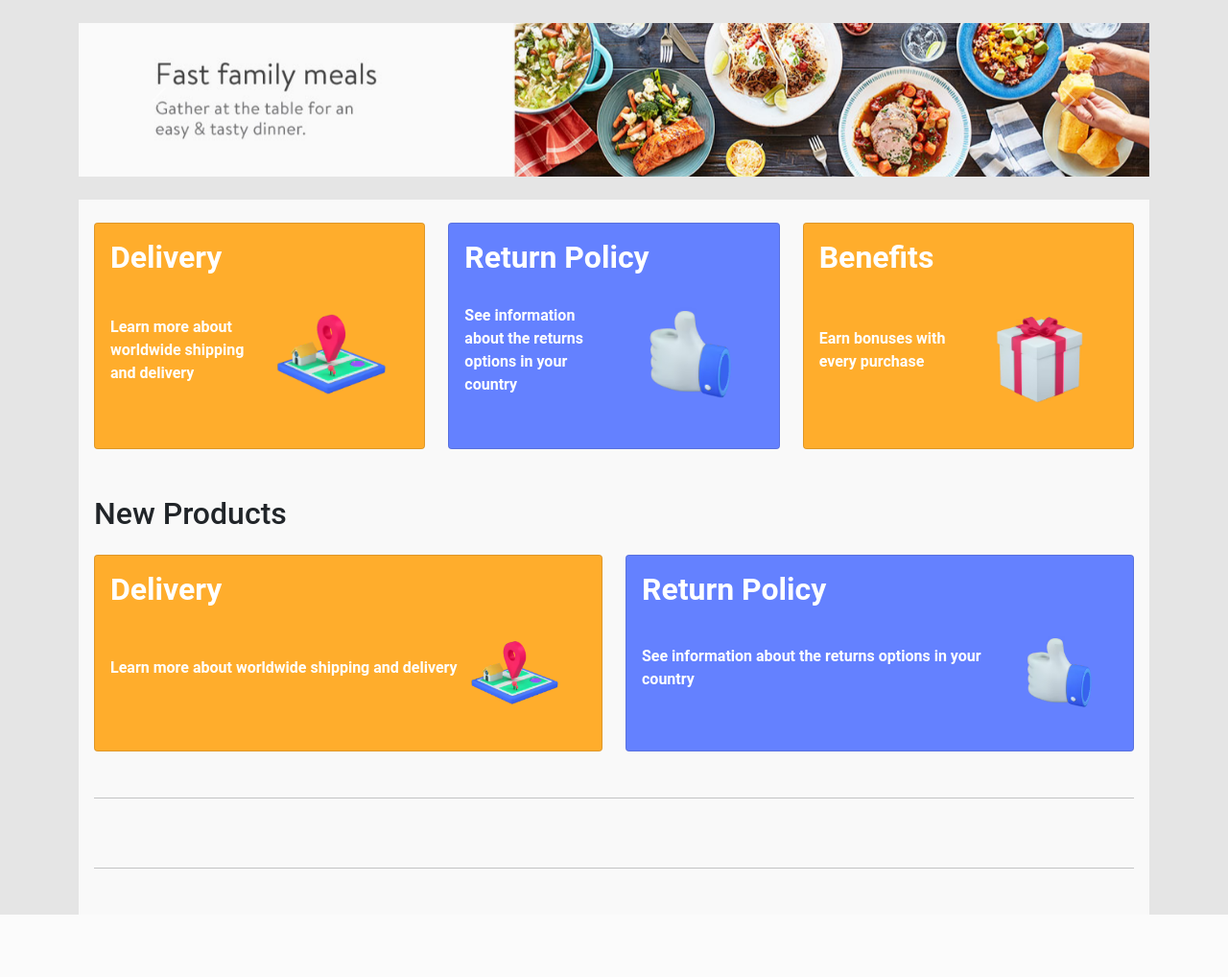
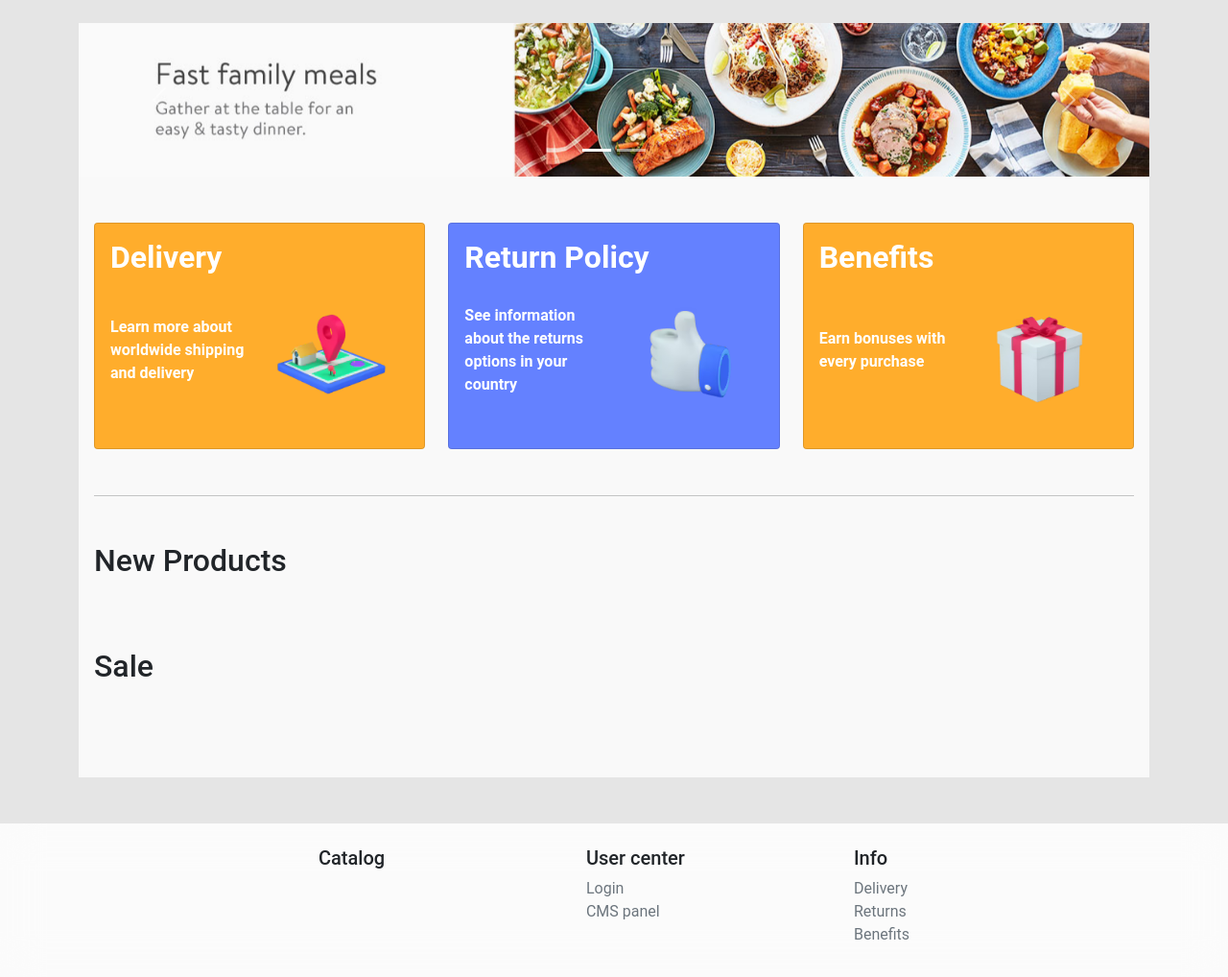
Before and after one commit to nvrmndmnm/shop, a Django app: page / in a window 1280 px wide. Shown: the part 71-1089 px from the top of the page at 96% size. Before the commit the page ends 1024 px from the top, so only its background shows below. Run offline with Django 3.2, Linux system fonts and the light colour scheme; data that the repository does not hold is empty; some libraries are stand-ins or nearby versions.

Commit message:
Major style changes, added pseudo-404, created info pages

```diff
--- a/source/storefront/static/css/main.css
+++ b/source/storefront/static/css/main.css
@@ -2,6 +2,7 @@
 body {
     background-color: #e5e5e5;
     font-family: "Roboto", "Lucida Grande", Verdana, Arial, sans-serif;
+    min-height: 100vh;
 }
 .btn:focus {
     border-color: inherit;
@@ -51,6 +52,11 @@ body {
     color: #fa4b4b;
     text-decoration: none;
 }
+.site-footer {
+    background-color: rgba(255, 255, 255, .85);
+    -webkit-backdrop-filter: saturate(180%) blur(20px);
+    backdrop-filter: saturate(180%) blur(20px);
+}
 .main-slider {
     height: 20vh;
     background: no-repeat center center scroll;
--- a/source/storefront/templates/base.html
+++ b/source/storefront/templates/base.html
@@ -22,27 +22,18 @@
 
             <ul class="navbar-nav w-100 justify-content-between align-items-center">
                 <li class="nav-item dropdown active">
-                    <button class="btn btn-main dropdown-toggle px-4" type="button" id="dropdownMenuButton1" data-bs-toggle="dropdown" aria-expanded="false">
+                    <button class="btn btn-main dropdown-toggle px-4" type="button"
+                            id="dropdownMenuButton1" data-bs-toggle="dropdown" aria-expanded="false">
                         <i class="fa fa-bars"></i> Catalog
                     </button>
                     <ul class="dropdown-menu" aria-labelledby="dropdownMenuButton1">
                         {% for category in categories_list %}
-                            <li><a class="dropdown-item" href="/c/{{ category.pk }}">{{ category.title }}</a></li>
+                            <li><a class="dropdown-item" href="{% url 'storefront:category' category.pk %}">{{ category.title }}</a></li>
                         {% endfor %}
                     </ul>
                 </li>
                 <li class="nav-item">
                     {% include 'partial/search_form.html' with home=True %}
-                    {#                    <form class="form-inline" action="">#}
-                    {#                        <div class="input-group">#}
-                    {#                            <input class="form-control py-2 border-right-0 border" type="search" placeholder="Search" id="search-input">#}
-                    {#                            <span class="input-group-append">#}
-                    {#              <button class="btn btn-search border-left-0 border nav-link" type="button">#}
-                    {#                    <i class="fa fa-search"></i>#}
-                    {#              </button>#}
-                    {#            </span>#}
-                    {#                        </div>#}
-                    {#                    </form>#}
                 </li>
                 <li class="nav-item">
                     <div class="d-flex">
@@ -67,6 +58,37 @@
     </div>
 </nav>
 {% block content %}{% endblock %}
+<footer class="site-footer mt-5">
+    <div class="container d-flex flex-nowrap justify-content-center pt-4">
+        <div class="w-25 mb-3">
+            <h5>Catalog</h5>
+            <ul class="list-unstyled">
+                {% for category in categories_list|slice:"5" %}
+                    <li><a class="text-muted text-decoration-none" href="{% url 'storefront:category' category.pk %}">{{ category.title }}</a></li>
+                {% endfor %}
+            </ul>
+        </div>
+        <div class="w-25 mb-3">
+            <h5>User center</h5>
+            <ul class="list-unstyled">
+                {% if user.is_authenticated %}
+                    <li><a class="text-muted text-decoration-none" href="{% url 'accounts:profile' user.pk %}">Profile</a></li>
+                {% else %}
+                    <li><a class="text-muted text-decoration-none" href="{% url 'accounts:login' %}">Login</a></li>
+                {% endif %}
+                <li><a class="text-muted text-decoration-none" href="{% url 'cms:cms' %}">CMS panel</a></li>
+            </ul>
+        </div>
+        <div class="mb-3">
+            <h5>Info</h5>
+            <ul class="list-unstyled">
+                <li><a class="text-muted text-decoration-none" href="{% url 'storefront:delivery' %}">Delivery</a></li>
+                <li><a class="text-muted text-decoration-none" href="{% url 'storefront:returns' %}">Returns</a></li>
+                <li><a class="text-muted text-decoration-none" href="{% url 'storefront:benefits' %}">Benefits</a></li>
+            </ul>
+        </div>
+    </div>
+</footer>
 <script src="{% static "js/jquery-3.6.0.min.js" %}"></script>
 <script src="{% static "js/bootstrap.min.js" %}"></script>
 </body>
--- a/source/storefront/templates/index.html
+++ b/source/storefront/templates/index.html
@@ -4,36 +4,36 @@
 {% block content %}
     <div class="container pt-4">
         <div class="content">
-            <div id="carouselExampleIndicators" class="carousel slide" data-ride="carousel">
-                <ol class="carousel-indicators">
-                    <li data-target="#carouselExampleIndicators" data-slide-to="0" class="active"></li>
-                    <li data-target="#carouselExampleIndicators" data-slide-to="1" class=""></li>
-                </ol>
-                <div class="carousel-inner" role="listbox">
+            <div id="mainCarousel" class="carousel slide" data-bs-ride="carousel">
+                <div class="carousel-indicators">
+                    <button type="button" data-bs-target="#mainCarousel" data-bs-slide-to="0" class="active"></button>
+                    <button type="button" data-bs-target="#mainCarousel" data-bs-slide-to="1"></button>
+                </div>
+                <div class="carousel-inner">
                     <div class="carousel-item main-slider active"
                          style="background-image: url({% static 'img/banners/1.jpg' %})">
                     </div>
-                    <div class="carousel-item main-slider" style="background-image: url({% static 'img/banners/1.webp' %})">
+                    <div class="carousel-item main-slider"
+                         style="background-image: url({% static 'img/banners/1.webp' %})">
                         <div class="carousel-caption d-none d-md-block">
                             <h3 class="text-dark"><strong class="bg-light">Too tired for groceries shopping?</strong></h3>
                             <p class="lead"><span class="bg-dark">We deliver to you - fast and reliably!</span></p>
                         </div>
                     </div>
-                </div>
-                <a class="carousel-control-prev" href="#carouselExampleIndicators" role="button" data-slide="prev">
+                    <button class="carousel-control-prev" type="button" data-bs-target="#mainCarousel" data-bs-slide="prev">
                         <span class="carousel-control-prev-icon" aria-hidden="true"></span>
-                    <span class="sr-only">Previous</span>
-                </a>
-                <a class="carousel-control-next" href="#carouselExampleIndicators" role="button" data-slide="next">
+                        <span class="visually-hidden">Previous</span>
+                    </button>
+                    <button class="carousel-control-next" type="button" data-bs-target="#mainCarousel" data-bs-slide="next">
                         <span class="carousel-control-next-icon" aria-hidden="true"></span>
-                    <span class="sr-only">Next</span>
-                </a>
+                        <span class="visually-hidden">Next</span>
+                    </button>
                 </div>
             </div>
             <div class="content px-3 py-4 mt-4">
                 <div class="row text-white">
                     <div class="col-lg-4 col-xl-4 col-md-6 mb-4">
-                    <div class="card card-yellow h-100" onclick="location.href='{% url "storefront:index" %}';">
+                        <div class="card card-yellow h-100" onclick="location.href='{% url "storefront:delivery" %}';">
                             <div class="card-body">
                                 <h2 class="card-title"><strong>Delivery</strong></h2>
                                 <div class="d-flex align-items-center">
@@ -44,7 +44,7 @@
                         </div>
                     </div>
                     <div class="col-lg-4 col-xl-4 col-md-6 mb-4">
-                    <div class="card card-blue h-100" onclick="location.href='{% url "storefront:index" %}';">
+                        <div class="card card-blue h-100" onclick="location.href='{% url "storefront:returns" %}';">
                             <div class="card-body">
                                 <h2 class="card-title"><strong>Return Policy</strong></h2>
                                 <div class="d-flex align-items-center">
@@ -55,7 +55,7 @@
                         </div>
                     </div>
                     <div class="col-lg-4 col-xl-4 col-md-6 mb-4">
-                    <div class="card card-yellow h-100" onclick="location.href='{% url "storefront:index" %}';">
+                        <div class="card card-yellow h-100" onclick="location.href='{% url "storefront:benefits" %}';">
                             <div class="card-body">
                                 <h2 class="card-title"><strong>Benefits</strong></h2>
                                 <div class="d-flex align-items-center">
@@ -66,54 +66,38 @@
                         </div>
                     </div>
                 </div>
-            <h2 class="my-4">New Products</h2>
-            <div class="row text-white">
-                <div class="col-lg-6 col-xl-6 col-md-6 mb-4">
-                    <div class="card card-yellow h-100" onclick="location.href='{% url "storefront:index" %}';">
-                        <div class="card-body">
-                            <h2 class="card-title"><strong>Delivery</strong></h2>
-                            <div class="d-flex align-items-center">
-                                <p class="card-text"><strong>Learn more about worldwide shipping and delivery</strong></p>
-                                <img src="{% static "img/image 113.png" %}" class="img-fluid w-25">
-                            </div>
-                        </div>
-                    </div>
-                </div>
-                <div class="col-lg-6 col-xl-6 col-md-6 mb-4">
-                    <div class="card card-blue h-100" onclick="location.href='{% url "storefront:index" %}';">
-                        <div class="card-body">
-                            <h2 class="card-title"><strong>Return Policy</strong></h2>
-                            <div class="d-flex align-items-center">
-                                <p class="card-text"><strong>See information about the returns options in your country</strong></p>
-                                <img src="{% static "img/image 114.png" %}" class="img-fluid w-25">
-                            </div>
-                        </div>
-                    </div>
-                </div>
-            </div>
                 <hr class="my-4">
-            <div id="multi-item-example" class="carousel slide carousel-multi-item" data-ride="carousel">
-                {% if products|length > 11 %}
+                <h2 class="mt-5 mb-4">New Products</h2>
+                <div id="newProductsCarousel" class="carousel slide carousel-multi-item" data-bs-ride="carousel">
+                    {% if product_list|length > 2 %}
                         <ol class="carousel-indicators">
-                    <li data-target="#multi-item-example" data-slide-to="0" class="active"></li>
-                    <li data-target="#multi-item-example" data-slide-to="1"></li>
-                    <li data-target="#multi-item-example" data-slide-to="2"></li>
+                            <li data-bs-target="#newProductsCarousel" data-bs-slide-to="0" class="active"></li>
+                            <li data-bs-target="#newProductsCarousel" data-bs-slide-to="1"></li>
+                            <li data-bs-target="#newProductsCarousel" data-bs-slide-to="2"></li>
                         </ol>
                     {% endif %}
-                <div class="carousel-inner mb-5" role="listbox">
+                    <div class="carousel-inner mb-5">
                         {% for product in product_list|slice:":12" %}
                             {% if forloop.counter == 1 %}
                                 <div class="carousel-item active">
                             {% elif forloop.counter == 5 or forloop.counter == 9 %}
                                 <div class="carousel-item">
                             {% endif %}
-                    <div class="col-md-3 h-100" style="float:left">
+                        <div class="col-md-3 h-100 px-3 py-1" style="float:left">
                             <div class="card mb-2 product-card" onclick="location.href='{% url "storefront:product" product.pk %}';">
-                            <img class="card-img-top product-img-preview" src="{{ product.image_container.images.first.file.url }}" alt="{{ product.title }}">
+                                <img class="card-img-top product-img-preview pt-2"
+                                     src="{{ product.image_container.images.first.file.url }}" alt="{{ product.title }}">
                                 <div class="card-body">
                                     <p class="product-title text-center">{{ product.title }}</p>
                                     <div class="d-flex align-items-center">
-                                    <h5 class="product-price w-50">{{ product.stock.price }}</h5>
+                                        <h5 class="pro-price w-50">
+                                            {% if product.stock.discount_price %}
+                                                <strike class="text-muted">${{ product.stock.price }}</strike>
+                                                <span class="discount">${{ product.stock.discount_price }}</span>
+                                            {% else %}
+                                                <span class="text-muted">${{ product.stock.price }}</span>
+                                            {% endif %}
+                                        </h5>
                                         <a class="nav-link w-25" href="ppp"><i class="fa fa-shopping-cart fa-2x"></i></a>
                                         <a class="nav-link w-25" href="ooo"><i class="fa fa-heart fa-2x"></i></a>
                                     </div>
@@ -126,7 +110,49 @@
                         {% endfor %}
                         </div>
                     </div>
-                <hr class="my-4">
+                    <h2 class="mt-5 mb-4">Sale</h2>
+                    <div id="discountProductsCarousel" class="carousel slide carousel-multi-item" data-bs-ride="carousel">
+                        {% if product_list|length > 4 %}
+                            <ol class="carousel-indicators">
+                                <li data-bs-target="#discountProductsCarousel" data-bs-slide-to="0" class="active"></li>
+                                <li data-bs-target="#discountProductsCarousel" data-bs-slide-to="1"></li>
+                                <li data-bs-target="#discountProductsCarousel" data-bs-slide-to="2"></li>
+                            </ol>
+                        {% endif %}
+                        <div class="carousel-inner mb-5">
+                            {% for product in product_list|slice:":12" %}
+                                {% if forloop.counter == 1 %}
+                                    <div class="carousel-item active">
+                                {% elif forloop.counter == 5 or forloop.counter == 9 %}
+                                    <div class="carousel-item">
+                                {% endif %}
+                            <div class="col-md-3 h-100 px-3 py-1" style="float:left">
+                                <div class="card mb-2 product-card" onclick="location.href='{% url "storefront:product" product.pk %}';">
+                                    <img class="card-img-top product-img-preview pt-2"
+                                         src="{{ product.image_container.images.first.file.url }}" alt="{{ product.title }}">
+                                    <div class="card-body">
+                                        <p class="product-title text-center">{{ product.title }}</p>
+                                        <div class="d-flex align-items-center">
+                                            <h5 class="pro-price w-50">
+                                                {% if product.stock.discount_price %}
+                                                    <strike class="text-muted">${{ product.stock.price }}</strike>
+                                                    <span class="discount">${{ product.stock.discount_price }}</span>
+                                                {% else %}
+                                                    <span class="text-muted">${{ product.stock.price }}</span>
+                                                {% endif %}
+                                            </h5>
+                                            <a class="nav-link w-25" href="ppp"><i class="fa fa-shopping-cart fa-2x"></i></a>
+                                            <a class="nav-link w-25" href="ooo"><i class="fa fa-heart fa-2x"></i></a>
+                                        </div>
+                                    </div>
+                                </div>
+                            </div>
+                            {% if forloop.counter == 4 or forloop.counter == 8 or forloop.counter == 12 %}
+                                </div>
+                            {% endif %}
+                            {% endfor %}
+                            </div>
+                        </div>
                     </div>
                 </div>
             </div>
--- /dev/null
+++ b/source/storefront/templates/info_pages/benefits.html
@@ -0,0 +1,6 @@
+{% extends 'base.html' %}
+{% load static %}
+{% block title %}Benefits{% endblock %}
+{% block content %}
+    Benefits
+{% endblock %}
--- /dev/null
+++ b/source/storefront/templates/info_pages/delivery.html
@@ -0,0 +1,6 @@
+{% extends 'base.html' %}
+{% load static %}
+{% block title %}Delivery{% endblock %}
+{% block content %}
+    Delivery
+{% endblock %}
--- /dev/null
+++ b/source/storefront/templates/info_pages/return_policy.html
@@ -0,0 +1,6 @@
+{% extends 'base.html' %}
+{% load static %}
+{% block title %}Benefits{% endblock %}
+{% block content %}
+    Benefits
+{% endblock %}
--- a/source/storefront/urls.py
+++ b/source/storefront/urls.py
@@ -7,5 +7,8 @@ urlpatterns = [
     path('', storefront_views.IndexView.as_view(), name='index'),
     path('p/<int:pk>/', storefront_views.ProductDetailView.as_view(), name='product'),
     path('c/<int:pk>/', storefront_views.ProductListView.as_view(), name='category'),
-    path('search/', storefront_views.ProductSearchView.as_view(), name='search')
+    path('search/', storefront_views.ProductSearchView.as_view(), name='search'),
+    path('delivery/', storefront_views.DeliveryPageView.as_view(), name='delivery'),
+    path('benefits/', storefront_views.BenefitsPageView.as_view(), name='benefits'),
+    path('returns/', storefront_views.ReturnPolicyPageView.as_view(), name='returns')
 ]
--- a/source/storefront/views/product_views.py
+++ b/source/storefront/views/product_views.py
@@ -26,7 +26,7 @@ class ProductSearchView(ListView):
         return context
 
     def get_queryset(self):
-        queryset = super().get_queryset()
+        queryset = super().get_queryset().exclude(stock__isnull=True).filter(stock__quantity__gt=0)
         if self.search_value:
             query = self.get_query()
             queryset = queryset.filter(query)
@@ -46,7 +46,7 @@ class ProductSearchView(ListView):
 
 class IndexView(ProductSearchView):
     template_name = 'index.html'
-    paginate_by = 5
+    paginate_by = 12
 
 
 class ProductListView(ProductSearchView):
@@ -62,3 +62,22 @@ class ProductListView(ProductSearchView):
 class ProductDetailView(DetailView):
     template_name = 'product_detail.html'
     model = Product
+
+    def get_queryset(self):
+        queryset = super().get_queryset().exclude(stock__isnull=True).exclude(image_container__isnull=True)
+        return queryset
+
+
+class DeliveryPageView(View):
+    def get(self, request, *args, **kwargs):
+        return render(request, 'info_pages/delivery.html')
+
+
+class BenefitsPageView(View):
+    def get(self, request, *args, **kwargs):
+        return render(request, 'info_pages/benefits.html')
+
+
+class ReturnPolicyPageView(View):
+    def get(self, request, *args, **kwargs):
+        return render(request, 'info_pages/return_policy.html')
```
Also changed, not shown: other parts of source/storefront/static/css/main.css (+13 -21 lines), source/cms/views/product_views.py (+6 -2 lines), source/storefront/templates/partial/404.html (added, +8 -0 lines), source/storefront/templates/product_detail.html (+49 -24 lines), source/storefront/templates/product_list.html (+14 -3 lines), source/storefront/static/img/404.png (added). Lines whose indentation alone changed are shown as unchanged.
